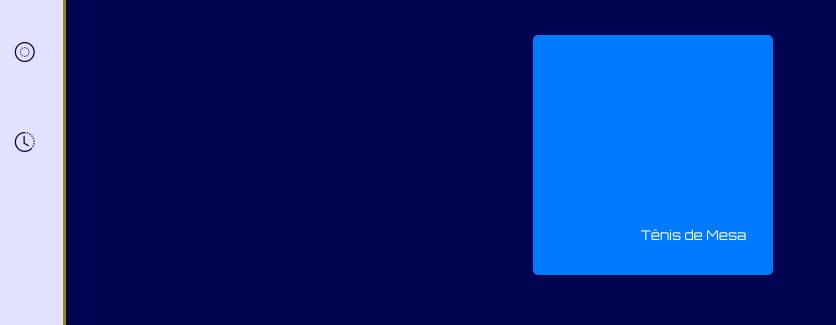
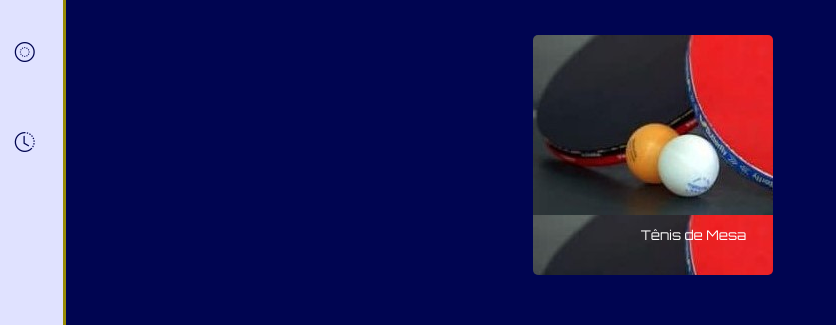
Before and after one commit to Helber10/projeto-web, a plain HTML site: page escolhaesporte.html in a window 1280 px wide. Shown: the part 413-738 px from the top of the page, without its empty margins (0-836 px from the left). Drawn offline with nearby package versions, Linux system fonts and the light colour scheme; the site is published under a folder, as on GitHub Pages, so addresses that start at the root find nothing; a web font is replaced by a local one.

Commit message:
Update pagina-escolha.css

```diff
--- a/css/pagina-escolha.css
+++ b/css/pagina-escolha.css
@@ -363,7 +363,7 @@ h2 {
   height: 30vh;
   padding: 20vh 0 0 10vh;
   margin-bottom: 5vh;
-  background-image: url(/img/tenis.jpg);
+  background-image: url(../img/tenis.jpg);
 
 }
 
```
